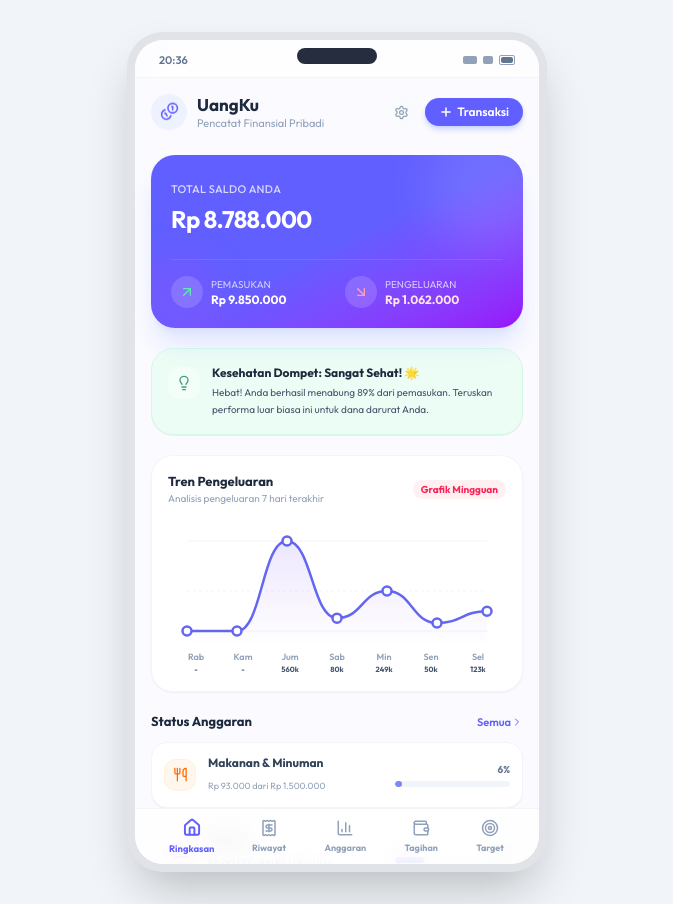
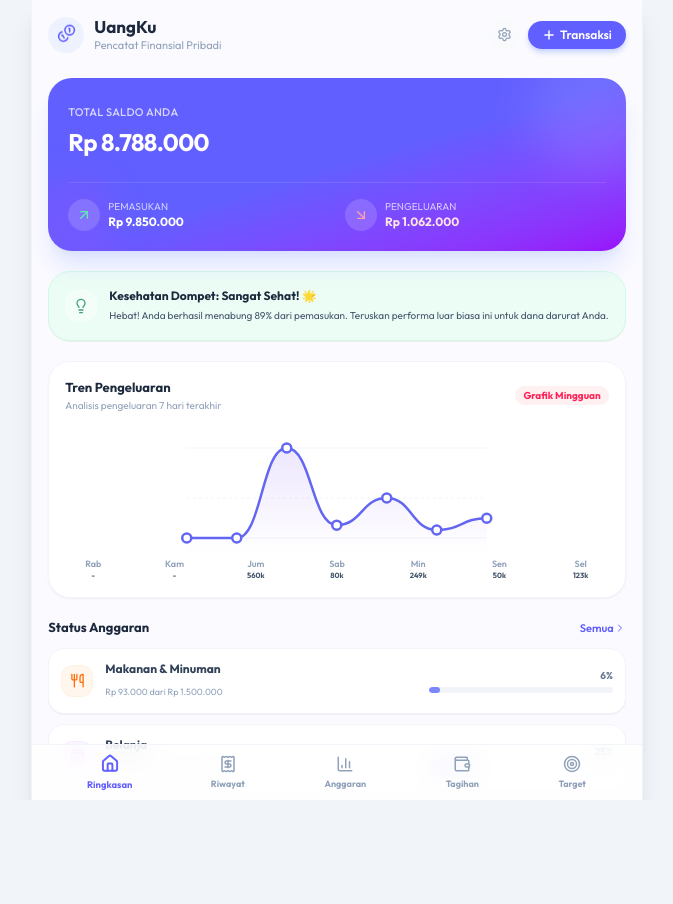
Before and after one commit to taufikraden29/buyfuuz, a React (Vite) app: page / in a window 1280 px wide. Shown: the whole page, without its empty margins (303-976 px from the left). After the commit the page ends 800 px from the top, so only its background shows below. Built offline with nearby package versions, Linux system fonts and the light colour scheme.

Commit message:
style: remove device emulator frame to support native responsive mobile web view

```diff
--- a/src/App.tsx
+++ b/src/App.tsx
@@ -355,10 +355,10 @@ export default function App() {
 
   return (
     // Outer frame device emulator for desktop, standard mobile fit on touch devices
-    <div className="w-full min-h-screen flex items-center justify-center p-0 sm:p-4 md:p-8 bg-slate-100/50">
+    <div className="w-full min-h-screen bg-slate-50/50">
 
       {/* Dynamic Toast System */}
-      <div className="fixed top-6 flex flex-col gap-2 z-55 pointer-events-none max-w-[340px] w-full px-4">
+      <div className="fixed top-6 left-1/2 -translate-x-1/2 flex flex-col gap-2 z-55 pointer-events-none max-w-[340px] w-full px-4">
         {toasts.map(toast => (
           <div
             key={toast.id}
@@ -410,21 +410,9 @@ export default function App() {
         </div>
       )}
 
-      {/* Device Frame */}
-      <div className="w-full max-w-[420px] h-dvh sm:h-[840px] bg-[#fafaff] sm:rounded-[36px] sm:shadow-2xl overflow-hidden flex flex-col relative border-0 sm:border-8 border-slate-900/10">
+      {/* Main Responsive Web Container */}
+      <div className="w-full max-w-2xl mx-auto h-dvh bg-[#fafaff] sm:shadow-xl sm:border-x sm:border-slate-100 flex flex-col relative">
 
-        {/* Device Notch & Status bar mockup */}
-        <div className="hidden sm:flex bg-white/70 backdrop-blur-md justify-between items-center px-6 pt-3 pb-2 text-[11px] font-semibold text-slate-500 z-30 border-b border-slate-100">
-          <span>20:36</span>
-          <div className="w-20 h-4 bg-slate-900/90 rounded-full absolute left-1/2 -translate-x-1/2 top-2"></div>
-          <div className="flex items-center gap-1.5">
-            <span className="w-3.5 h-2 bg-slate-400 rounded-xs"></span>
-            <span className="w-2.5 h-2 bg-slate-400 rounded-xs"></span>
-            <span className="w-4 h-2.5 border border-slate-400 rounded-xs flex items-center p-[1px]">
-              <span className="h-full w-full bg-slate-500 rounded-xs"></span>
-            </span>
-          </div>
-        </div>
 
         {/* Dynamic Screen View Container */}
         <div className="flex-1 overflow-y-auto px-4 pb-24 pt-4 scroll-smooth">
```
